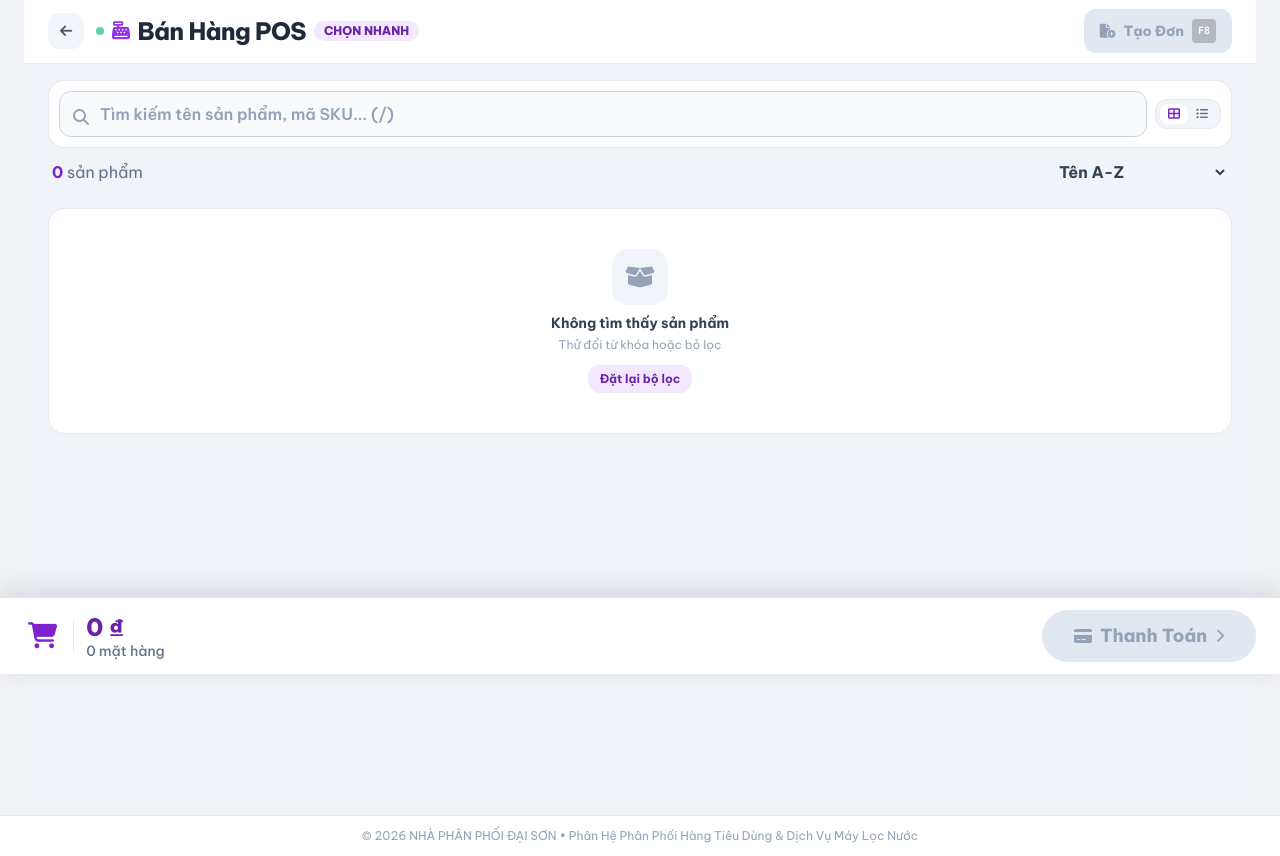
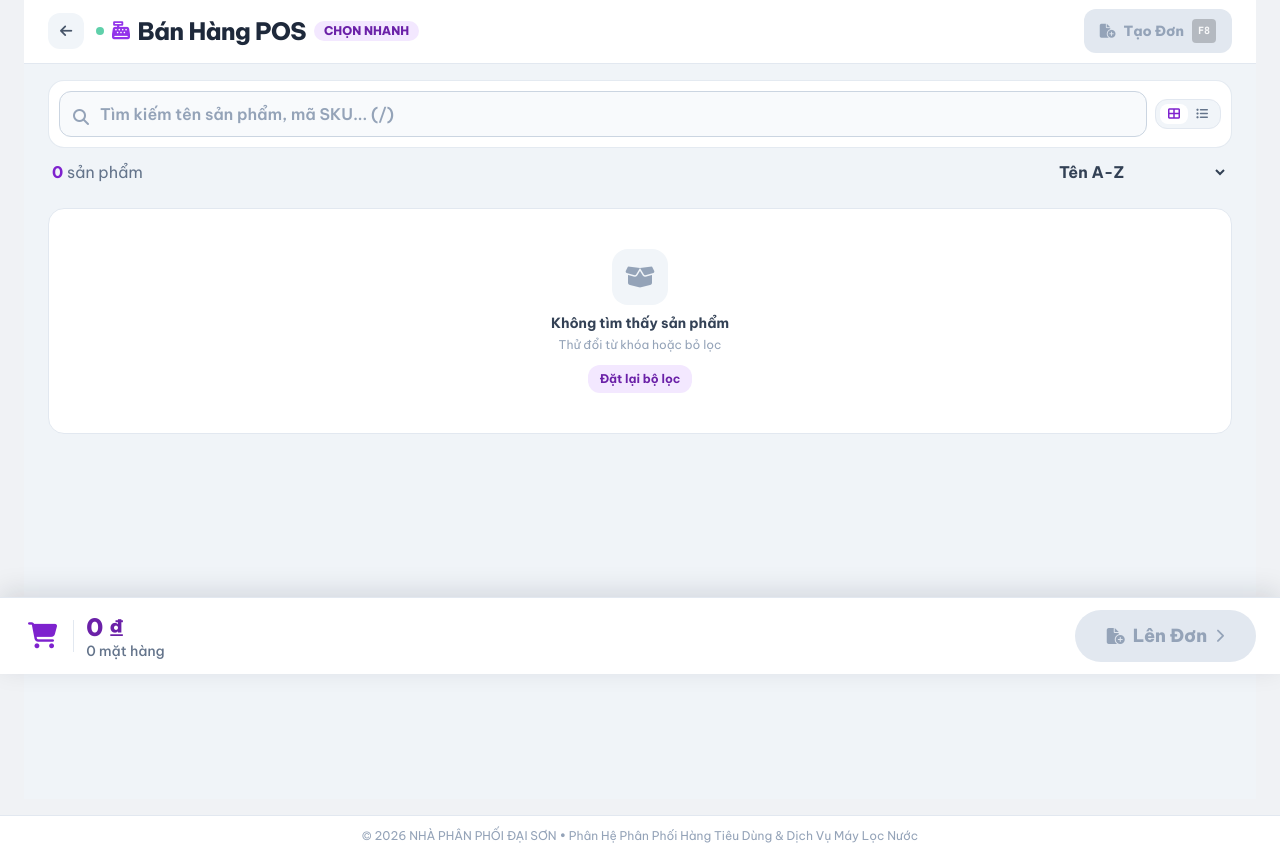
Before and after one commit to Vani2210-dev/daison, a Laravel app: page /ban-hang in a window 1280 px wide. Shown: the part 126-982 px from the top of the page. Run offline with Laravel 12, Linux system fonts and the light colour scheme; the visitor is signed in with stand-in values (Sample User, id 1); data comes from the database, SQL or seed files in the repository; data that the repository does not hold is empty; parts of the project's set-up code (start-up, migrations or seed data) failed here and were passed over; some libraries are stand-ins or nearby versions.

Commit message:
style(pos): change button label from Thanh Toán to Lên Đơn

```diff
--- a/resources/views/orders/pos.blade.php
+++ b/resources/views/orders/pos.blade.php
@@ -500,14 +500,14 @@
             </div>
         </button>
 
-        <!-- Phải: Nút Thanh Toán / Vào Tạo Đơn -->
+        <!-- Phải: Nút Lên Đơn / Vào Tạo Đơn -->
         <button type="button"
                 @click="proceedToOrderCreate()"
                 :disabled="cart.length === 0"
                 class="rounded-full px-6 sm:px-8 py-3 font-black text-base sm:text-lg flex items-center justify-center gap-2 transition shadow-md select-none shrink-0 whitespace-nowrap"
                 :class="cart.length > 0 ? 'bg-gradient-to-r from-purple-600 via-indigo-600 to-purple-700 hover:from-purple-700 hover:to-indigo-700 text-white shadow-purple-600/30 cursor-pointer active:scale-95' : 'bg-slate-200 text-slate-400 cursor-not-allowed shadow-none'">
-            <i class="fa-solid fa-credit-card text-base"></i>
-            <span>Thanh Toán</span>
+            <i class="fa-solid fa-file-circle-plus text-base"></i>
+            <span>Lên Đơn</span>
             <i class="fa-solid fa-chevron-right text-sm"></i>
         </button>
     </div>
```
